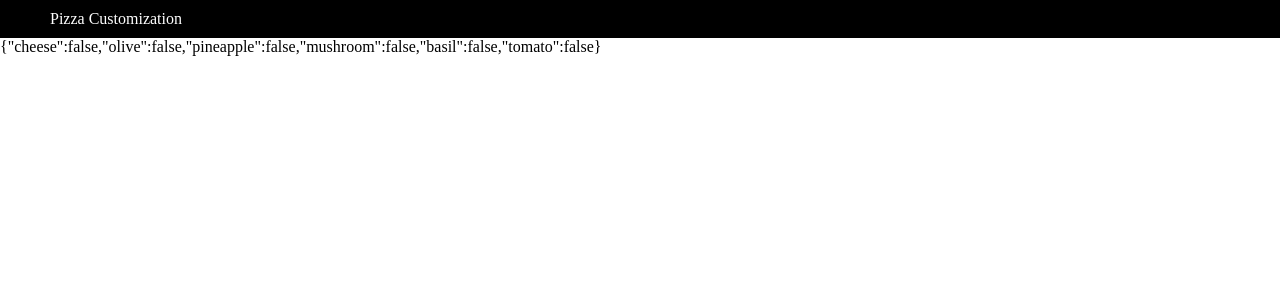
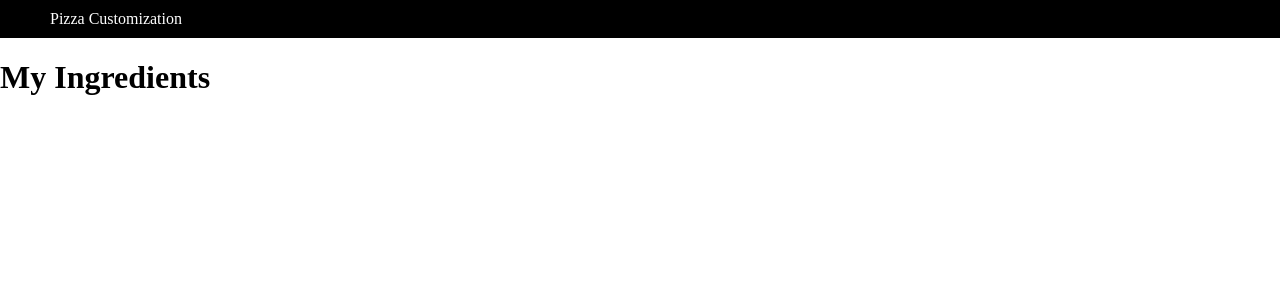
Before and after one commit to DinhSonHai/pizza-customization-reactjs, a React (Create React App) app: page /checkout in a window 1280 px wide. Shown: the top 300 px of the page. Built offline with nearby package versions, Linux system fonts and the light colour scheme.

Commit message:
Show selected ingredients in checkout page

```diff
--- a/src/components/Checkout.js
+++ b/src/components/Checkout.js
@@ -2,8 +2,13 @@ import React from 'react'
 
 export default function Checkout({ ingredients }) {
   return (
-    <div>
-      { JSON.stringify(ingredients)}
+    <div style={{ display: 'flex' }}>
+      <div>
+        <h1>My Ingredients</h1>
+        { Object.keys(ingredients).map((ingredient) => {
+          return (ingredients[ingredient] && <p>{ ingredient[0].toUpperCase() }{ ingredient.substr(1) }</p> )
+        })}
+      </div>
     </div>
   )
 }
```
